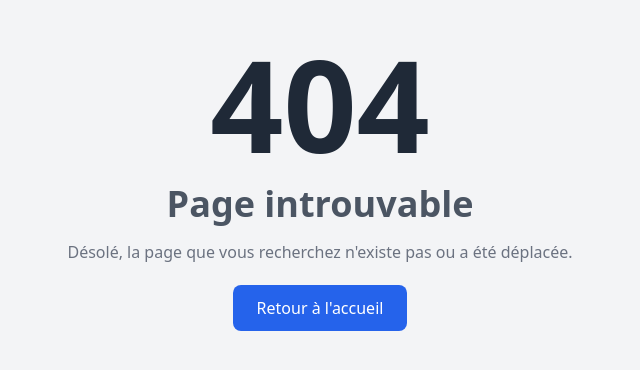
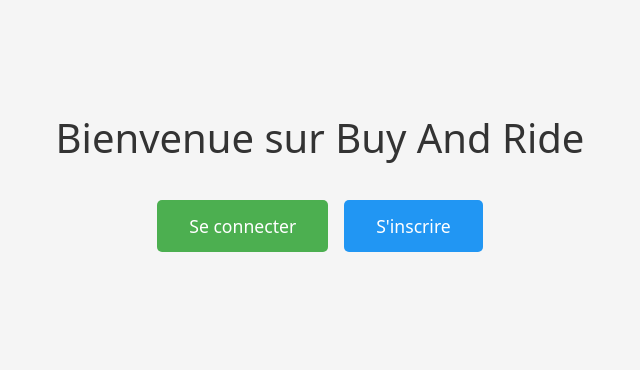
Before and after one commit to ismaeldubuc/BuyAndRide, a React (Vite) app in the folder front-end/: page / in a window 1280 px wide. Before the commit this address had no page. Shown: the part 220-590 px from the top of the page, without its empty margins (320-960 px from the left). Built offline with nearby package versions, Linux system fonts and the light colour scheme.

Commit message:
route page accueil

```diff
--- a/front-end/src/MesRoutes.jsx
+++ b/front-end/src/MesRoutes.jsx
@@ -8,11 +8,13 @@ import AddVehicule from "./components/AddVehicule";
 import ListVehicules from "./components/ListVehicules";
 import DetailVehicule from "./components/DetailVehicule";
 import Annonce from "./components/Annonce";
+import Accueil from "./components/Accueil";
 
 export default function MesRoutes() {
   return (
     <BrowserRouter>
       <Routes>
+        <Route path="/" element={<Accueil/>} />
         <Route path="register-page" element={<Register />} />
         <Route path="login-page" element={<Login />} />
         <Route path="profile-page" element={<Profile />} />
--- /dev/null
+++ b/front-end/src/components/Accueil.jsx
@@ -0,0 +1,59 @@
+import React from 'react'
+
+function Accueil() {
+  return (
+    <div className="accueil-container" style={{
+      display: 'flex',
+      flexDirection: 'column',
+      alignItems: 'center',
+      justifyContent: 'center',
+      minHeight: '100vh',
+      background: '#f5f5f5'
+    }}>
+      <h1 style={{
+        fontSize: '2.5rem',
+        marginBottom: '2rem',
+        color: '#333'
+      }}>
+        Bienvenue sur Buy And Ride
+      </h1>
+      <div style={{
+        display: 'flex',
+        gap: '1rem'
+      }}>
+        <button
+          style={{
+            padding: '0.8rem 2rem',
+            fontSize: '1.1rem',
+            backgroundColor: '#4CAF50',
+            color: 'white',
+            border: 'none',
+            borderRadius: '5px',
+            cursor: 'pointer',
+            transition: 'background-color 0.3s'
+          }}
+          onClick={() => window.location.href = '/login-page'}
+        >
+          Se connecter
+        </button>
+        <button
+          style={{
+            padding: '0.8rem 2rem',
+            fontSize: '1.1rem',
+            backgroundColor: '#2196F3',
+            color: 'white',
+            border: 'none',
+            borderRadius: '5px',
+            cursor: 'pointer',
+            transition: 'background-color 0.3s'
+          }}
+          onClick={() => window.location.href = '/register-page'}
+        >
+          S'inscrire
+        </button>
+      </div>
+    </div>
+  )
+}
+
+export default Accueil
```
Also changed, not shown: front-end/src/App.jsx (+0 -8 lines).
